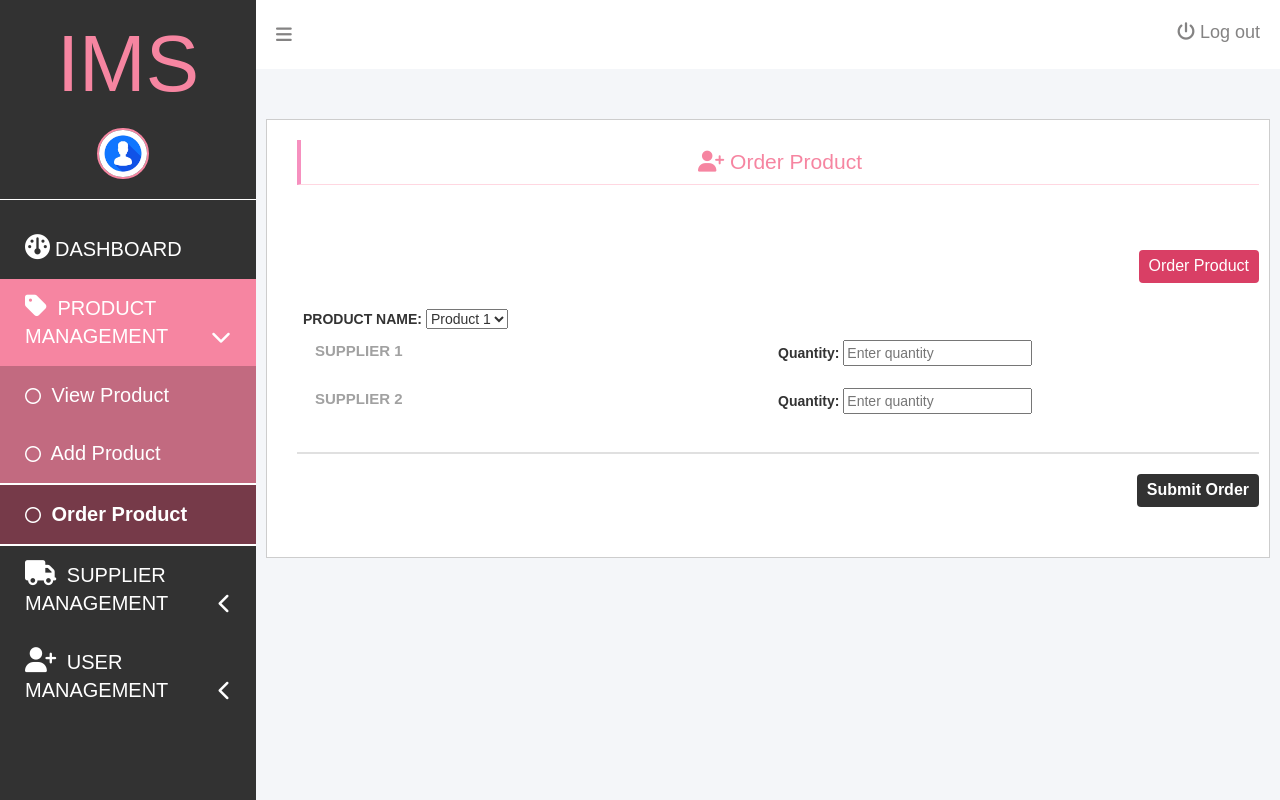
After one commit to rklee13/InventoryManagementSystemTest, a PHP site: page /product-order.php in a window 1280 px wide. The commit adds this page. Run offline with PHP 8.4, Linux system fonts and the light colour scheme; the visitor is signed in with stand-in values (Sample User, id 1); data that the repository does not hold is empty; some libraries are stand-ins or nearby versions.

Commit message:
Pseudocode ordering product
Add new Order Product page
Pseudocode order products page
Change csss name from row to rowInfo due to bootstrap conflict

```diff
--- a/partials/app-sidebar.php
+++ b/partials/app-sidebar.php
@@ -25,6 +25,9 @@ $user = $_SESSION['user'];
                     </li>
                     <li>
                         <a class="subMenuLink" href="./product-add.php"><i class="fa-regular fa-circle"></i> Add Product</a>
+                    </li>
+                    <li>
+                        <a class="subMenuLink" href="./product-order.php"><i class="fa-regular fa-circle"></i> Order Product</a>
                     </li>
                 </ul>
             </li>
--- a/product-add.php
+++ b/product-add.php
@@ -30,7 +30,7 @@ $user = $_SESSION['user'];
             <!-- Main content section -->
             <div class="dashboardContent">
                 <div class="dashboardContentMain">
-                    <div class="row">
+                    <div class="rowInfo">
                         <div class="column column-12">
                             <h1><i class="fa-solid fa-user-plus"></i> Create Product</h1>
                             <div id="userAddFormContainer">
--- /dev/null
+++ b/product-order.php
@@ -0,0 +1,123 @@
+<?php
+// Start the session
+session_start();
+
+if (!isset($_SESSION['user']))
+    header("location:login.php");
+
+$_SESSION['table'] = 'products';
+$show_table = 'products';
+$products = include 'database/showAll.php';
+$products = json_encode($products);
+?>
+
+<!DOCTYPE html>
+<html>
+
+<head>
+    <title>Order Product - Inventory Management System</title>
+    <?php include('partials/app-headers-script.php'); ?>
+</head>
+
+<body>
+    <div id="dashboardContainer">
+        <!-- Sidebar -->
+        <?php include 'partials/app-sidebar.php' ?>
+        <div class="dashboardContentContainer" id="dashboardContentContainer">
+            <!-- Top Navigator bars -->
+            <?php include 'partials/app-topnav.php' ?>
+
+            <!-- Main content section -->
+            <div class="dashboardContent">
+                <div class="dashboardContentMain">
+                    <div class="rowInfo">
+                        <div class="column column-12">
+                            <h1><i class="fa-solid fa-user-plus"></i> Order Product</h1>
+                            <div id="userAddFormContainer">
+                                <!-- enctype=multipart/form-data is needed for input of type files  -->
+                                <!-- <form action="" method="POST" class="appForm">
+                                     <div class="appFormInputContainer">
+                                        <label for="product_name">Product Name:</label>
+                                        <input type="text" id="product_name" name="product_name" class="appFormInput" placeholder="Select product"/>
+                                    </div>
+                                    <div class="appFormInputContainer">
+                                        <label for="supplier_name">Supplier Name:</label>
+                                        <input type="text" id="supplier_name" name="supplier" class="appFormInput" placeholder="Select supplier"/>
+                                    </div>
+                                    <div class="appFormInputContainer">
+                                        <label for="quantity_order">Quantity Order:</label>
+                                        <input type="text" id="quantity_order" name="quantity_order" class="appFormInput" placeholder="Enter Quantity"/>
+                                    </div>
+                                    <div class="appFormInputContainer">
+                                        <label for="suppliers">Suppliers:</label>
+                                         <select name="suppliers[]" id="suppliersSelect" class="appFormInput" multiple>
+                                         <?php
+                                         $show_table = 'suppliers';
+                                         $suppliers = include('database/showAll.php');
+                                         foreach ($suppliers as $supplier) {
+                                             echo "<option value='" . $supplier['id'] . "'>" . $supplier['supplier_name'] . "</option>";
+                                         }
+                                         ?>
+                                         </select>
+                                    </div>
+                                    <button type="Submit" class="addUserButton"><i class="fa-solid fa-plus"></i> Add New Product Order</button>
+                                </form> -->
+                                <div>
+                                    <div class="alignRight">
+                                        <button class="orderButton orderProductsButton">Order Product</button>
+                                    </div>
+                                    <div id="orderProductLists">
+                                        <div class="orderProductRow">
+                                            <div>
+                                                <label for="product_name">PRODUCT NAME: </label>
+                                                <select id="product_name" name="product_name">
+                                                    <option value="">Product 1</option>
+                                                </select>
+                                            </div>
+
+                                            <div class="suppliersRows">
+                                                <div class="rowInfo">
+                                                    <div style="width: 50%;">
+                                                        <p class="supplierRowName">Supplier 1</p>
+                                                        <!-- <label for="supplier_name">Supplier Name:</label>
+                                                        <select id="supplier_name" name="supplier"
+                                                            class="productNameSelect"></select> -->
+                                                    </div>
+                                                    <div style="width: 50%;">
+                                                        <label for="quantityOrder">Quantity: </label>
+                                                        <input type="number" id="quantityOrder" name="quantity_ordered"
+                                                            class="appFormInput" placeholder="Enter quantity" />
+                                                    </div>
+                                                </div>
+                                                <div class="rowInfo">
+                                                    <div style="width: 50%;">
+                                                        <p class="supplierRowName">Supplier 2</p>
+                                                    </div>
+                                                    <div style="width: 50%;">
+                                                        <label for="quantityOrder">Quantity: </label>
+                                                        <input type="number" id="quantityOrder" name="quantity_ordered"
+                                                            class="appFormInput" placeholder="Enter quantity" />
+                                                    </div>
+                                                </div>
+                                            </div>
+                                        </div>
+                                    </div>
+                                    <div class="alignRight marginTop20">
+                                        <button class="orderButton submitOrderProductsButton">Submit Order</button>
+                                    </div>
+                                </div>
+                            </div>
+                        </div>
+                    </div>
+                </div>
+            </div>
+        </div>
+    </div>
+    <?php include('partials/app-scripts.php') ?>
+    <script>
+        var products = <?= $products ?>;
+
+    </script>
+</body>
+
+</html>
--- a/product-view.php
+++ b/product-view.php
@@ -29,7 +29,7 @@ $products = include 'database/showAll.php';
             <!-- Main content section -->
             <div class="dashboardContent">
                 <div class="dashboardContentMain">
-                    <div class="row">
+                    <div class="rowInfo">
                         <div class="column column-12">
                             <h1><i class="fa-solid fa-users"></i> List of Current Products</h1>
                             <div class="userListContent">
--- a/stylesheet/dashboard.css
+++ b/stylesheet/dashboard.css
@@ -316,7 +316,7 @@ div.responseMessage {
 }
 
 /*  User Add Page */
-div.row {
+div.rowInfo {
   display: flex;
   flex-direction: row;
   flex-wrap: wrap;
@@ -385,3 +385,63 @@ td {
   width: 100px;
   height: 100px;
 }
+
+.orderButton {
+  height: 33px;
+  border: none;
+  padding: 2px 10px;
+  border-radius: 4px;
+  font-size: 16px;
+}
+
+.orderProductsButton {
+  background: #d93f65;
+  color: #fff;
+}
+
+.submitOrderProductsButton {
+  background: #323232;
+  color: #ffffff;
+  font-weight: bold;
+}
+
+.marginTop20 {
+  margin-top: 20px;
+}
+
+.alignRight {
+  text-align: right;
+}
+
+#orderProductLists {
+  margin-top: 20px;
+
+  div.orderProductRow {
+    padding: 6px;
+    border-bottom: 2px solid #e0e0e0;
+    padding-bottom: 25px;
+  }
+
+  .suppliersRows {
+    .rowInfo {
+      padding: 8px 0px;
+    }
+
+    .supplierRowName {
+      margin-left: 12px;
+      font-size: 15px;
+      font-weight: bold;
+      color: #a1a1a1;
+      text-transform: uppercase;
+    }
+  }
+}
+
+.productNameSelect {
+  font-size: 15px;
+  border: none;
+  background: #fafafa;
+  padding: 3px 17px;
+  border: 1px solid #b0b0b0;
+  border-radius: 2px;
+}
--- a/supplier-add.php
+++ b/supplier-add.php
@@ -30,7 +30,7 @@ $user = $_SESSION['user'];
             <!-- Main content section -->
             <div class="dashboardContent">
                 <div class="dashboardContentMain">
-                    <div class="row">
+                    <div class="rowInfo">
                         <div class="column column-12">
                             <h1><i class="fa-solid fa-user-plus"></i> Add Supplier</h1>
                             <div id="userAddFormContainer">
--- a/supplier-view.php
+++ b/supplier-view.php
@@ -29,7 +29,7 @@ $suppliers = include 'database/showAll.php';
             <!-- Main content section -->
             <div class="dashboardContent">
                 <div class="dashboardContentMain">
-                    <div class="row">
+                    <div class="rowInfo">
                         <div class="column column-12">
                             <h1><i class="fa-solid fa-users"></i> List of Current Suppliers</h1>
                             <div class="userListContent">
--- a/users-add.php
+++ b/users-add.php
@@ -29,7 +29,7 @@ $_SESSION['redirect_to'] = 'users-add.php';
             <!-- Main content section -->
             <div class="dashboardContent">
                 <div class="dashboardContentMain">
-                    <div class="row">
+                    <div class="rowInfo">
                         <div class="column column-12">
                             <h1><i class="fa-solid fa-user-plus"></i> Create User</h1>
                             <div id="userAddFormContainer">
--- a/users-view.php
+++ b/users-view.php
@@ -31,7 +31,7 @@ $users = include 'database/showAll.php';
             <!-- Main content section -->
             <div class="dashboardContent">
                 <div class="dashboardContentMain">
-                    <div class="row">
+                    <div class="rowInfo">
                         <div class="column column-12">
                             <h1><i class="fa-solid fa-users"></i> List of Current Users</h1>
                             <div class="userListContent">
```
